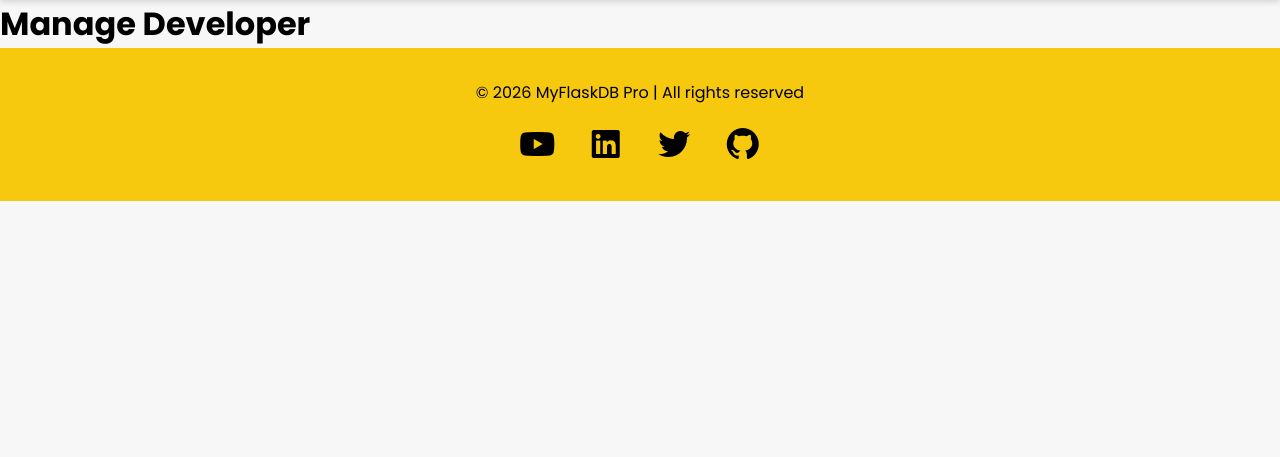
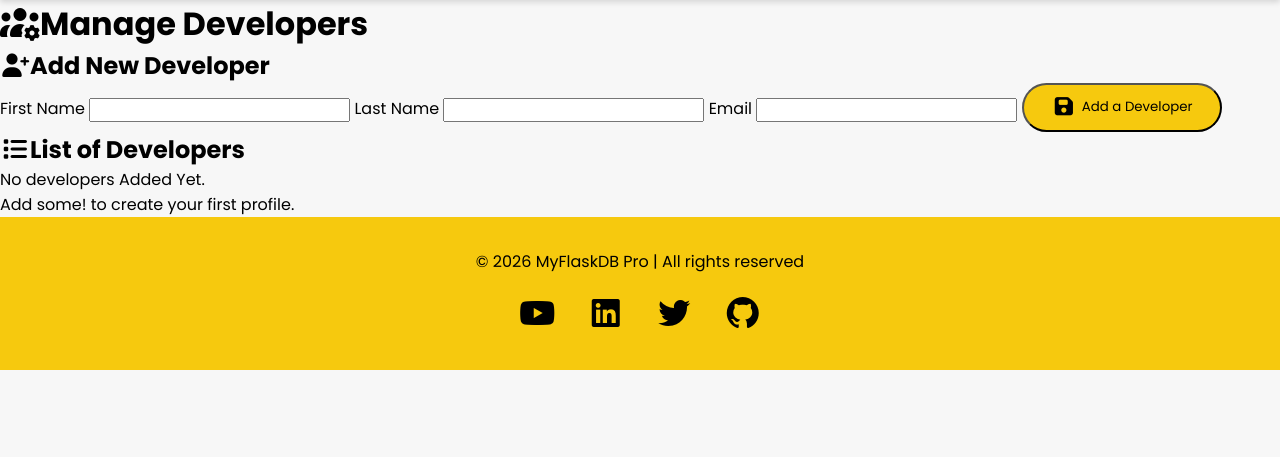
Before and after one commit to Mohd-Idris/Module-4-Project-Python-Flask-DB, a Flask app: page /developers in a window 1280 px wide. Shown: the part 67-524 px from the top of the page. Run offline with Flask 3, Linux system fonts and the light colour scheme; some libraries are stand-ins or nearby versions.

Commit message:
Added Developers page

```diff
--- a/static/css/style.css
+++ b/static/css/style.css
@@ -163,8 +163,8 @@ header {
   display: inline-flex;
   justify-content: center;
   align-items: center;
-  margin-right: 15px;
-  font-size: 1.5rem;
+  margin-right: 5px;
+  font-size: 1.3rem;
 }
 
 
--- a/templates/developers.html
+++ b/templates/developers.html
@@ -1,3 +1,53 @@
 {% extends "base.html" %} {% block content %}
-<h1>Manage Developer</h1>
+<h1 class="dev-title"><i class="fa-solid fa-users-gear"></i>Manage Developers</h1>
+<div class="two-columns-container">
+  <!-- Left Column : Add Developer Form -->
+  <section class="form-container panel-layout">
+    <h2><i class="fa-solid fa-user-plus"></i>Add New Developer</h2>
+    <form action="{{ url_for('add_developer') }}" method="POST" class="add-developer-form">
+
+      <label for="first_name" class="Add-form-label">First Name</label>
+      <input type="text" id="first_name" name="first_name" required />
+
+      <label for="last_name" class="Add-form-label">Last Name</label>
+      <input type="text" id="last_name" name="last_name" required />
+
+      <label for="email" class="Add-form-label">Email</label>
+      <input type="email" id="email" name="email" required />
+
+      <button type="submit" class="btn-add-dev-form btn-home"><i class="fa-solid fa-floppy-disk"></i> Add a
+        Developer</button>
+    </form>
+  </section>
+  <!-- Right Column : List of Developers plus Edit/Delete Options -->
+  <section class="list-developers-container panel-layout">
+    <h2><i class="fa-solid fa-list"></i>List of Developers</h2>
+    {% if developers %}
+    <div class="cards-group">
+      {% for developer in developers %}
+      <div class="item-card">
+        <div class="card-info">
+          <strong class="dev-full-name">{{ developer.first_name }} {{ developer.last_name }} </strong>
+          <span class="dev-email">{{ developer.email }}</span>
+        </div>
+        <div class="card-actions">
+          <a href="{{ url_for('edit_developer', developer_id=developer.id) }}" class="btn btn-small edit-link"><i
+              class="fa-solid fa-pen-to-square"></i> Edit</a>
+
+          <form action="{{ url_for('delete_developer', developer_id=developer.id) }}" method="POST" class="delete-form"
+            onsubmit="return confirm('Are you sure ? deleting this will permanently remove the developer and all associated data.')">
+            <button type="submit" class="delete-button btn btn-small btn-danger"><i class="fa-solid fa-trash"></i>
+              Delete</button>
+          </form>
+        </div>
+      </div>
+      {% endfor %}
+    </div>
+    {% else %}
+    <div class="no-status">
+      <p>No developers Added Yet. <br>Add some! to create your first profile.</p>
+    </div>
+    {% endif %}
+  </section>
+</div>
 {% endblock %}
--- a/templates/index.html
+++ b/templates/index.html
@@ -18,7 +18,7 @@
       </p>
 
       <div class="home-buttons-group">
-        <a href="{{ url_for('add_developer') }}" class="btn-home btn-primary"><i class="fa-solid fa-user-plus"></i>Add a
+        <a href="{{ url_for('add_dev') }}" class="btn-home btn-primary"><i class="fa-solid fa-user-plus"></i>Add a
           Developer</a>
         <a href="{{ url_for('add_skill') }}" class="btn-home btn-primary"><i class="fa-solid fa-plus"></i>Add a
           Skill</a>
```
Also changed, not shown: app.py (+6 -1 lines).
